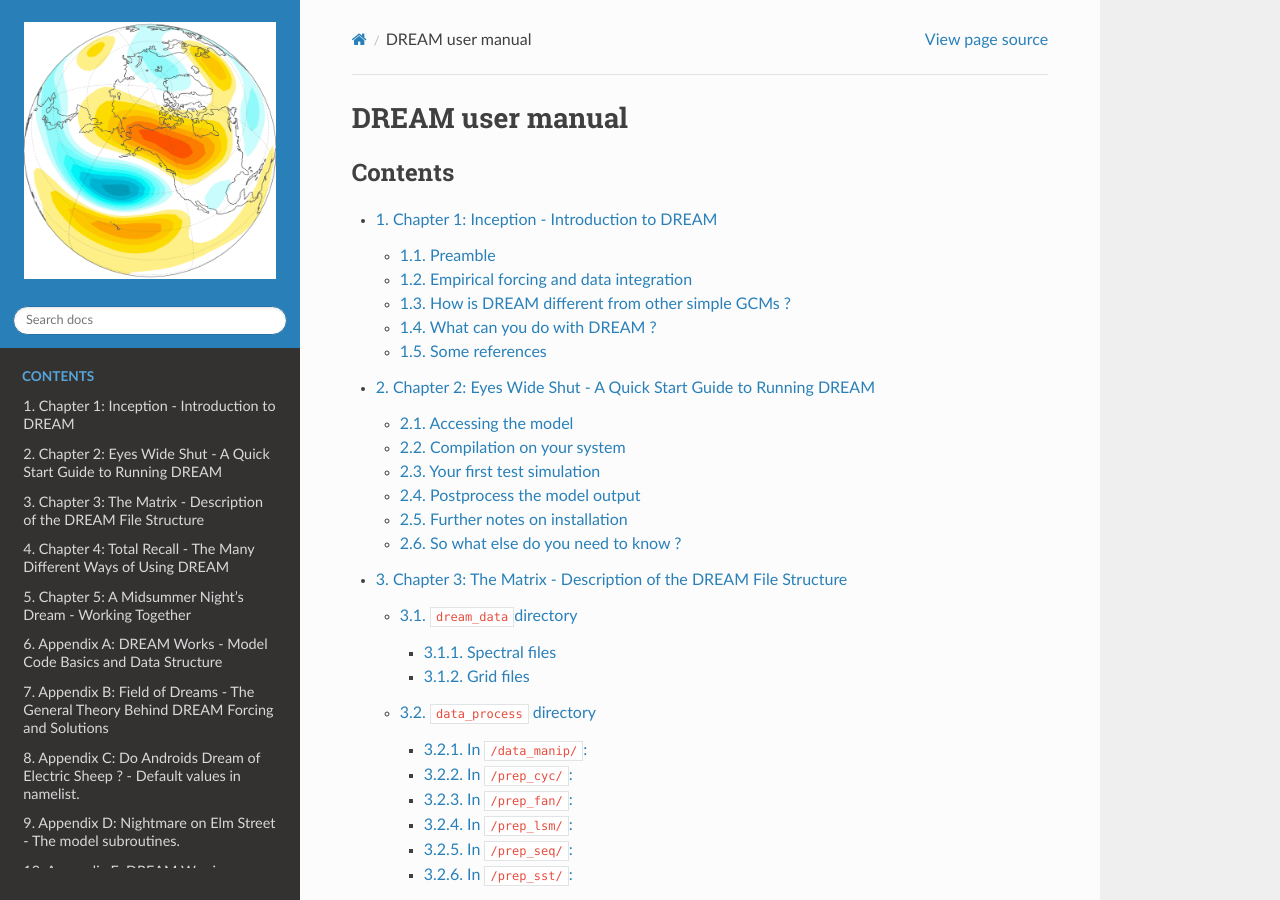
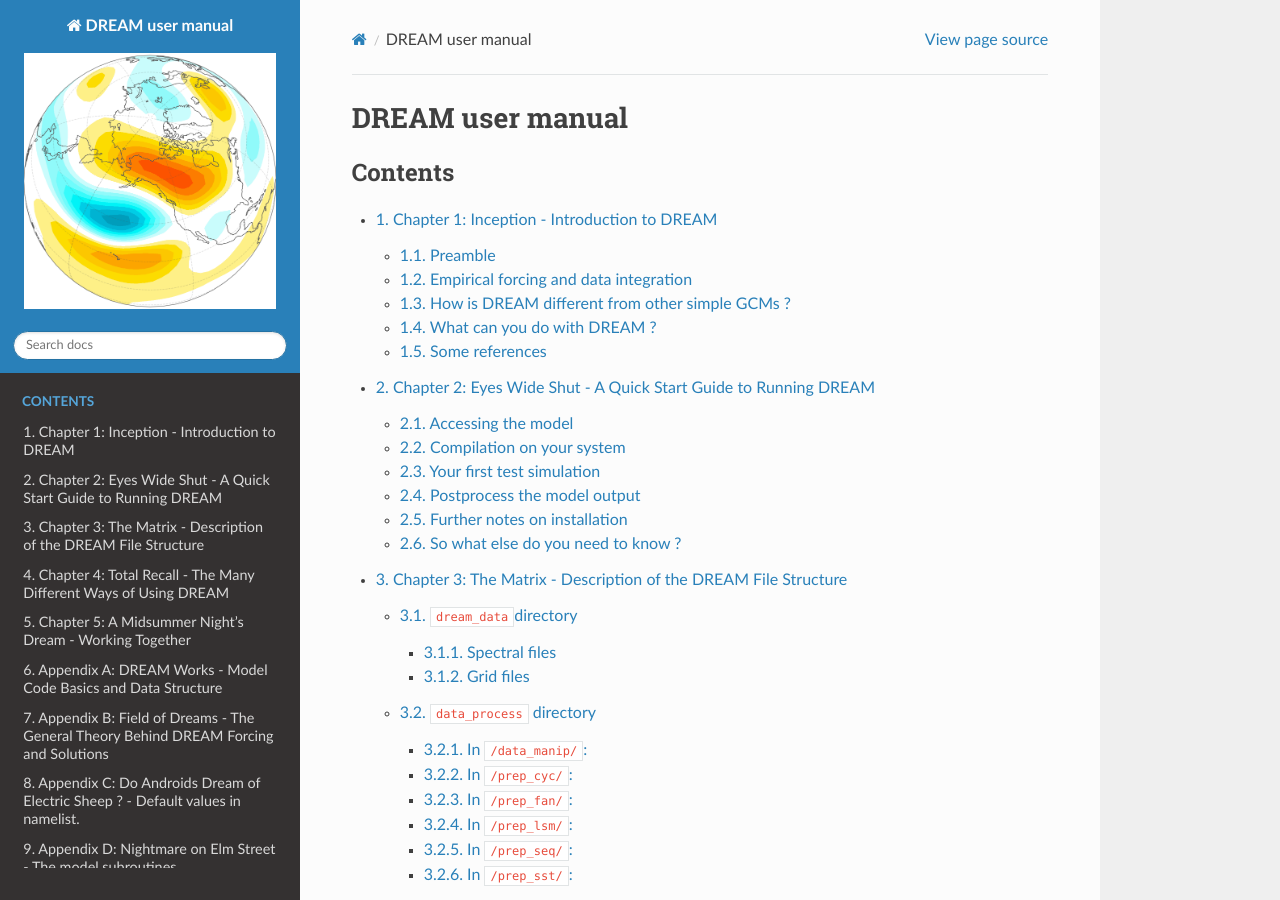
Before and after one commit to dream-gcm/usermanual, a Sphinx documentation site: the page built from source/index.rst, in a window 1280 px wide and 900 px high. Built offline with Sphinx 7.4.7 and the Read the Docs theme 2.0.0, drawn with Linux system fonts in a browser that asks for light colours; some of the changed text lies outside the part shown.

Commit message:
Update conf.py

```diff
--- a/source/conf.py
+++ b/source/conf.py
@@ -68,7 +68,7 @@ html_theme = 'sphinx_rtd_theme'
 html_logo = './img/cover.png'
 
 html_theme_options = {
-    'logo_only': True}
+    'logo_only': False}
 
 
 # Add any paths that contain custom static files (such as style sheets) here,
```
